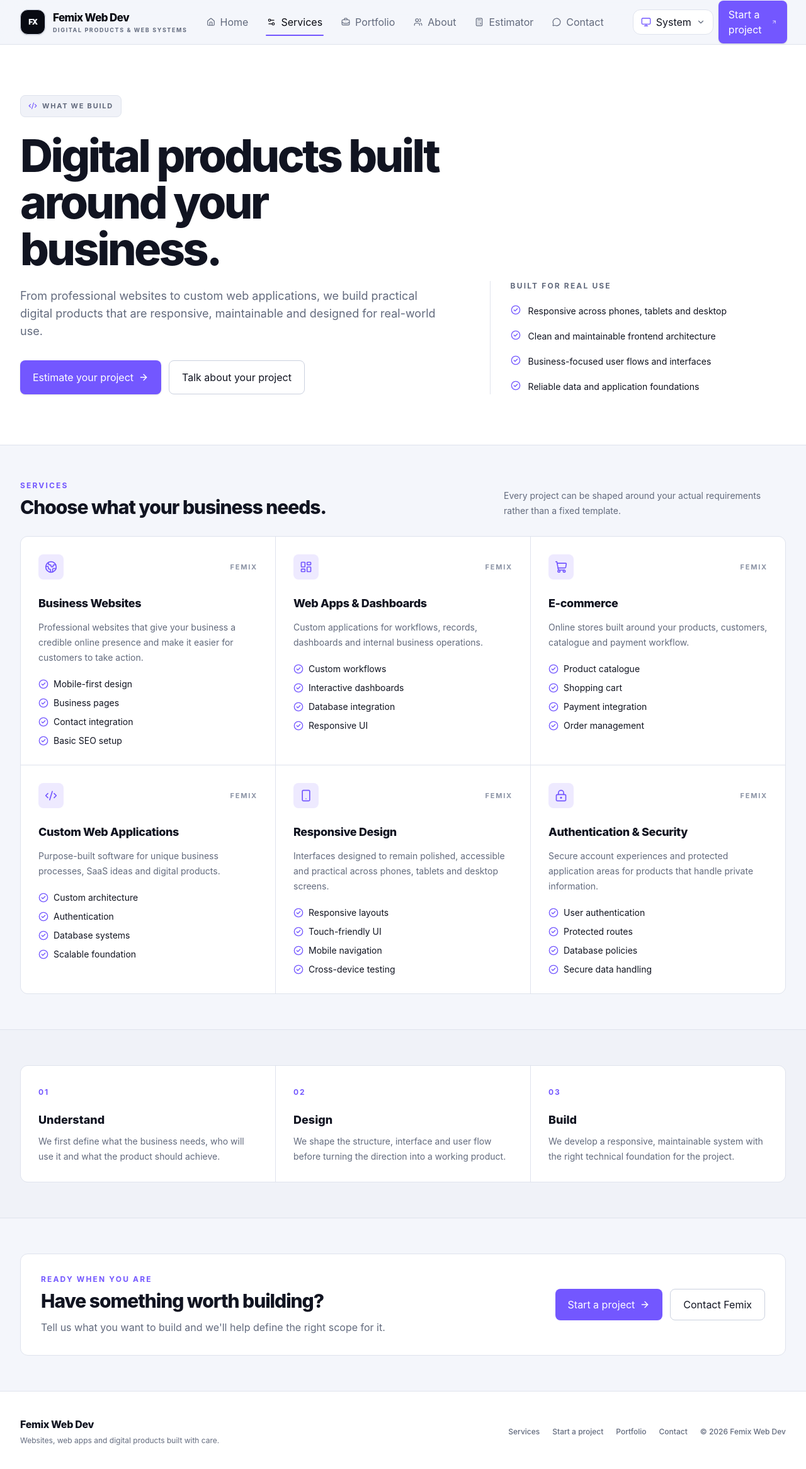
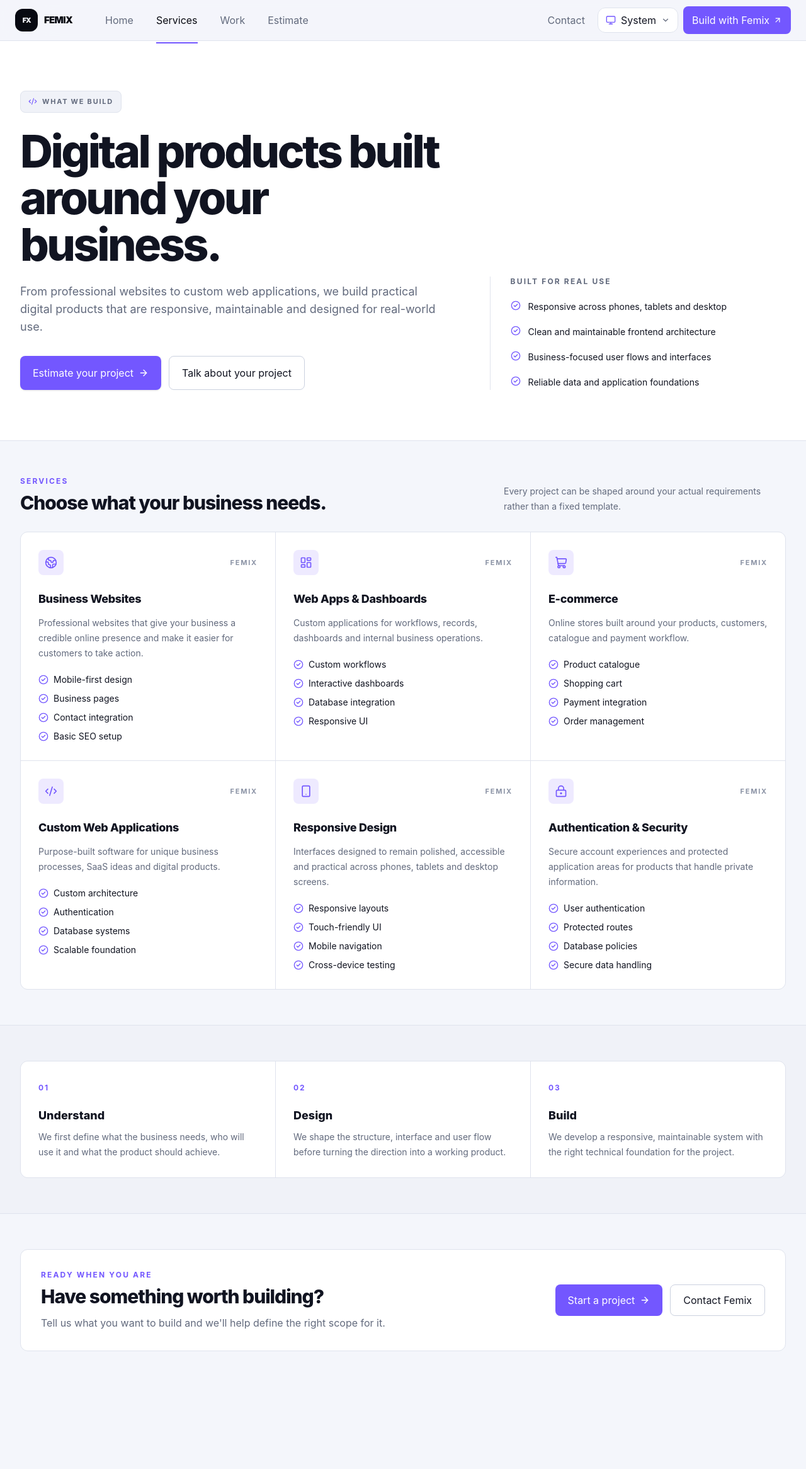
Before and after one commit to femixdigital/femix-web-dev, a React (Vite) app: page /services in a window 1280 px wide. Shown: the top 2332 px of the page at 63% size. After the commit the page ends 2201 px from the top, so only its background shows below. Built offline with nearby package versions, Linux system fonts and the light colour scheme.

Commit message:
feat: redesign SPA home with Femix FX core

```diff
--- a/src/App.tsx
+++ b/src/App.tsx
@@ -1,5 +1,4 @@
-import React from 'react';
-import { BrowserRouter as Router, Link, Route, Routes } from 'react-router-dom';
+import { BrowserRouter as Router, Route, Routes } from 'react-router-dom';
 import { Navbar } from './components/Navbar';
 import { ThemeProvider } from './components/ThemeProvider';
 import { Home } from './pages/Home';
@@ -12,54 +11,6 @@ import Services from './pages/Services';
 import { NotFound } from './pages/NotFound';
 import StartProject from './pages/StartProject';
 
-const Footer: React.FC = () => (
-  <footer className="border-t border-[var(--app-border)] bg-[var(--app-surface)]">
-    <div className="mx-auto flex max-w-7xl flex-col gap-6 px-5 py-10 sm:px-8 md:flex-row md:items-center md:justify-between">
-      <div>
-        <p className="text-base font-extrabold tracking-[-0.02em] text-[var(--app-text)]">
-          Femix Web Dev
-        </p>
-        <p className="mt-1 max-w-sm text-xs leading-5 text-[var(--app-muted)]">
-          Websites, web apps and digital products built with care.
-        </p>
-      </div>
-
-      <div className="flex flex-wrap items-center gap-x-5 gap-y-3 text-xs font-medium text-[var(--app-muted)]">
-        <Link
-          to="/services"
-          className="transition-colors hover:text-[var(--app-brand)]"
-        >
-          Services
-        </Link>
-
-        <Link
-          to="/start-project"
-          className="transition-colors hover:text-[var(--app-brand)]"
-        >
-          Start a project
-        </Link>
-
-        <Link
-          to="/portfolio"
-          className="transition-colors hover:text-[var(--app-brand)]"
-        >
-          Portfolio
-        </Link>
-
-        <Link
-          to="/contact"
-          className="transition-colors hover:text-[var(--app-brand)]"
-        >
-          Contact
-        </Link>
-
-        <span>
-          © {new Date().getFullYear()} Femix Web Dev
-        </span>
-      </div>
-    </div>
-  </footer>
-);
 
 export function App() {
   return (
@@ -68,7 +19,7 @@ export function App() {
         <div className="min-h-screen bg-[var(--app-bg)] font-sans text-[var(--app-text)] antialiased">
           <Navbar />
 
-          <main className="min-h-[calc(100vh-72px)]">
+          <main className="min-h-screen pt-16">
             <Routes>
               <Route path="/" element={<Home />} />
               <Route path="/portfolio" element={<Portfolio />} />
@@ -81,8 +32,6 @@ export function App() {
               <Route path="*" element={<NotFound />} />
             </Routes>
           </main>
-
-          <Footer />
         </div>
       </Router>
     </ThemeProvider>
--- a/src/components/Navbar.tsx
+++ b/src/components/Navbar.tsx
@@ -5,22 +5,17 @@ import {
   BriefcaseBusiness,
   Calculator,
   ChevronRight,
-  Home,
+  Code2,
   Menu,
-  MessageCircle,
-  Settings2,
-  Users,
   X,
 } from 'lucide-react';
 import { ThemeSwitcher } from './ThemeSwitcher';
 
 const navItems = [
-  { label: 'Home', href: '/', icon: Home },
-  { label: 'Services', href: '/services', icon: Settings2 },
-  { label: 'Portfolio', href: '/portfolio', icon: BriefcaseBusiness },
-  { label: 'About', href: '/about', icon: Users },
-  { label: 'Estimator', href: '/estimator', icon: Calculator },
-  { label: 'Contact', href: '/contact', icon: MessageCircle },
+  { label: 'Home', href: '/', icon: Code2 },
+  { label: 'Services', href: '/services', icon: BriefcaseBusiness },
+  { label: 'Work', href: '/portfolio', icon: BriefcaseBusiness },
+  { label: 'Estimate', href: '/estimator', icon: Calculator },
 ];
 
 export const Navbar: React.FC = () => {
@@ -29,7 +24,7 @@ export const Navbar: React.FC = () => {
 
   useEffect(() => {
     setMobileOpen(false);
-  }, [location.pathname, location.hash]);
+  }, [location.pathname]);
 
   useEffect(() => {
     const handleEscape = (event: KeyboardEvent) => {
@@ -39,7 +34,6 @@ export const Navbar: React.FC = () => {
     };
 
     document.addEventListener('keydown', handleEscape);
-
     return () => document.removeEventListener('keydown', handleEscape);
   }, []);
 
@@ -49,28 +43,91 @@ export const Navbar: React.FC = () => {
   };
 
   return (
-    <header className="sticky top-0 z-50 border-b border-[var(--app-border)] bg-[var(--app-header)] backdrop-blur-xl">
-      <div className="mx-auto flex h-[70px] max-w-[1440px] items-center gap-4 px-4 sm:px-6 lg:px-8">
+    <>
+      <header className="fixed inset-x-0 top-0 z-[80] border-b border-[var(--app-border)] bg-[var(--app-bg)]/90 backdrop-blur-2xl">
+        <div className="mx-auto flex h-16 max-w-[1600px] items-center gap-3 px-4 sm:px-6">
           <Link
             to="/"
-          className="group flex min-w-0 shrink-0 items-center gap-3"
-          aria-label="Femix Web Dev home"
+            className="group flex shrink-0 items-center gap-2.5"
+            aria-label="Femix home"
           >
-          <span className="flex h-10 w-10 items-center justify-center rounded-xl border border-[var(--app-border-strong)] bg-[var(--app-text-strong)] text-[var(--app-bg)] shadow-sm transition-transform duration-200 group-hover:-translate-y-0.5">
-            <span className="text-xs font-black tracking-[-0.12em]">FX</span>
+            <span className="flex h-9 w-9 items-center justify-center rounded-xl bg-[var(--app-text-strong)] text-[var(--app-bg)] transition-transform duration-200 group-hover:scale-105">
+              <span className="text-[11px] font-black tracking-[-0.12em]">
+                FX
+              </span>
             </span>
 
-          <span className="min-w-0">
-            <span className="block truncate text-[16px] font-extrabold tracking-[-0.035em] text-[var(--app-text-strong)] sm:text-[17px]">
-              Femix Web Dev
-            </span>
-            <span className="hidden text-[9px] font-bold uppercase tracking-[0.18em] text-[var(--app-muted)] sm:block">
-              Digital products & web systems
-            </span>
+            <span className="hidden text-[15px] font-black tracking-[-0.045em] text-[var(--app-text-strong)] sm:block">
+              FEMIX
             </span>
           </Link>
 
-        <nav className="ml-auto hidden items-center gap-0.5 xl:flex">
+          <nav className="ml-6 hidden items-center gap-1 lg:flex">
+            {navItems.map((item) => {
+              const active = isActive(item.href);
+
+              return (
+                <Link
+                  key={item.href}
+                  to={item.href}
+                  className={`relative px-4 py-2 text-[13px] font-semibold transition-colors ${
+                    active
+                      ? 'text-[var(--app-text-strong)]'
+                      : 'text-[var(--app-muted)] hover:text-[var(--app-text)]'
+                  }`}
+                >
+                  {item.label}
+
+                  {active && (
+                    <span className="absolute inset-x-4 -bottom-[17px] h-0.5 bg-[var(--app-brand)]" />
+                  )}
+                </Link>
+              );
+            })}
+          </nav>
+
+          <div className="ml-auto flex items-center gap-2">
+            <Link
+              to="/contact"
+              className="hidden rounded-lg px-3 py-2 text-[12px] font-semibold text-[var(--app-muted)] transition hover:text-[var(--app-text-strong)] sm:block"
+            >
+              Contact
+            </Link>
+
+            <ThemeSwitcher />
+
+            <Link
+              to="/start-project"
+              className="hidden items-center gap-1.5 rounded-lg bg-[var(--app-brand)] px-3.5 py-2.5 text-[12px] font-bold text-[var(--app-brand-contrast)] transition hover:bg-[var(--app-brand-hover)] sm:flex"
+            >
+              Build with Femix
+              <ArrowUpRight className="h-3.5 w-3.5" />
+            </Link>
+
+            <button
+              type="button"
+              onClick={() => setMobileOpen((value) => !value)}
+              aria-label={mobileOpen ? 'Close navigation' : 'Open navigation'}
+              aria-expanded={mobileOpen}
+              className="flex h-9 w-9 items-center justify-center rounded-lg border border-[var(--app-border)] bg-[var(--app-surface)] text-[var(--app-text)] lg:hidden"
+            >
+              {mobileOpen ? (
+                <X className="h-4 w-4" />
+              ) : (
+                <Menu className="h-4 w-4" />
+              )}
+            </button>
+          </div>
+        </div>
+
+        {mobileOpen && (
+          <div className="absolute inset-x-0 top-16 min-h-[calc(100vh-4rem)] border-t border-[var(--app-border)] bg-[var(--app-bg)] px-4 py-5 lg:hidden">
+            <nav className="mx-auto max-w-lg">
+              <div className="mb-5 text-[9px] font-bold uppercase tracking-[0.22em] text-[var(--app-muted-2)]">
+                Femix / Navigate
+              </div>
+
+              <div className="space-y-1">
                 {navItems.map((item) => {
                   const Icon = item.icon;
                   const active = isActive(item.href);
@@ -79,95 +136,36 @@ export const Navbar: React.FC = () => {
                     <Link
                       key={item.href}
                       to={item.href}
-                className={`relative flex items-center gap-2 px-3.5 py-2.5 text-[13px] font-semibold transition-colors ${
+                      className={`flex items-center justify-between border-b border-[var(--app-border)] py-5 ${
                         active
                           ? 'text-[var(--app-text-strong)]'
-                    : 'text-[var(--app-muted)] hover:text-[var(--app-text)]'
+                          : 'text-[var(--app-muted)]'
                       }`}
                     >
-                <Icon className="h-3.5 w-3.5" />
+                      <span className="flex items-center gap-4">
+                        <Icon className="h-5 w-5" />
+                        <span className="text-2xl font-black tracking-[-0.05em]">
                           {item.label}
+                        </span>
+                      </span>
 
-                {active && (
-                  <span className="absolute inset-x-3 bottom-0 h-0.5 rounded-full bg-[var(--app-brand)]" />
-                )}
+                      <ChevronRight className="h-5 w-5" />
                     </Link>
                   );
                 })}
-        </nav>
-
-        <div className="ml-auto hidden items-center gap-2 xl:ml-4 xl:flex">
-          <ThemeSwitcher />
+              </div>
 
               <Link
                 to="/start-project"
-            className="flex items-center gap-2 rounded-lg bg-[var(--app-brand)] px-4 py-2.5 text-[13px] font-bold text-[var(--app-brand-contrast)] shadow-sm transition hover:bg-[var(--app-brand-hover)]"
+                className="mt-8 flex items-center justify-between rounded-xl bg-[var(--app-brand)] px-5 py-4 text-sm font-bold text-[var(--app-brand-contrast)]"
               >
-            Start a project
-            <ArrowUpRight className="h-4 w-4" />
-          </Link>
-        </div>
-
-        <div className="ml-auto flex items-center gap-2 xl:hidden">
-          <ThemeSwitcher />
-
-          <button
-            type="button"
-            onClick={() => setMobileOpen((value) => !value)}
-            aria-label={mobileOpen ? 'Close menu' : 'Open menu'}
-            aria-expanded={mobileOpen}
-            className="flex h-10 w-10 items-center justify-center rounded-lg border border-[var(--app-border)] bg-[var(--app-surface)] text-[var(--app-text)] transition hover:border-[var(--app-border-strong)]"
-          >
-            {mobileOpen ? (
-              <X className="h-5 w-5" />
-            ) : (
-              <Menu className="h-5 w-5" />
-            )}
-          </button>
-        </div>
-      </div>
-
-      {mobileOpen && (
-        <div className="border-t border-[var(--app-border)] bg-[var(--app-surface)] xl:hidden">
-          <nav className="mx-auto max-w-[1440px] space-y-1 px-4 py-4 sm:px-6">
-            {navItems.map((item) => {
-              const Icon = item.icon;
-              const active = isActive(item.href);
-
-              return (
-                <Link
-                  key={item.href}
-                  to={item.href}
-                  className={`flex items-center justify-between rounded-lg px-4 py-3.5 text-sm font-semibold transition ${
-                    active
-                      ? 'bg-[var(--app-brand-soft)] text-[var(--app-text-strong)]'
-                      : 'text-[var(--app-muted)] hover:bg-[var(--app-surface-2)] hover:text-[var(--app-text)]'
-                  }`}
-                >
-                  <span className="flex items-center gap-3">
-                    <Icon className="h-4 w-4" />
-                    {item.label}
-                  </span>
-
-                  <ChevronRight className="h-4 w-4" />
-                </Link>
-              );
-            })}
-
-            <Link
-              to="/start-project"
-              className="mt-3 flex items-center justify-between rounded-lg bg-[var(--app-brand)] px-4 py-3.5 text-sm font-bold text-[var(--app-brand-contrast)]"
-            >
-              <span className="flex items-center gap-3">
-                <ArrowUpRight className="h-4 w-4" />
-                Start a project
-              </span>
-
-              <ArrowUpRight className="h-4 w-4" />
+                <span>Build with Femix</span>
+                <ArrowUpRight className="h-5 w-5" />
               </Link>
             </nav>
           </div>
         )}
       </header>
+    </>
   );
 };
--- a/src/pages/Home.tsx
+++ b/src/pages/Home.tsx
@@ -2,113 +2,140 @@ import React from 'react';
 import { Link } from 'react-router-dom';
 import {
   ArrowUpRight,
-  Box,
+  Boxes,
   Code2,
+  Cpu,
   Layers3,
-  Sparkles,
+  MoveUpRight,
 } from 'lucide-react';
 import FemixScene from '../components/three/FemixScene';
 
-const capabilities = [
+const services = [
   {
+    label: 'WEB',
+    title: 'Web development',
     icon: Code2,
-    label: 'Web',
-    title: 'Web development',
     to: '/services/web-development',
   },
   {
-    icon: Layers3,
-    label: 'Apps',
+    label: 'APPS',
     title: 'Web applications',
+    icon: Boxes,
     to: '/services/web-applications',
   },
   {
-    icon: Box,
-    label: 'Systems',
+    label: 'SYSTEMS',
     title: 'Business systems',
+    icon: Cpu,
     to: '/services/business-systems',
+  },
+  {
+    label: 'LANDING',
+    title: 'Landing pages',
+    icon: Layers3,
+    to: '/services/landing-pages',
   },
 ];
 
 export const Home: React.FC = () => {
   return (
-    <main className="relative min-h-[calc(100vh-72px)] overflow-hidden bg-[var(--app-bg)] text-[var(--app-text)]">
-      <div className="pointer-events-none absolute inset-0">
-        <div className="absolute left-1/2 top-[-18rem] h-[38rem] w-[38rem] -translate-x-1/2 rounded-full bg-[var(--app-brand-glow)] blur-3xl" />
-        <div className="absolute bottom-[-14rem] left-[-10rem] h-[28rem] w-[28rem] rounded-full bg-[var(--app-accent-glow)] blur-3xl" />
+    <main className="relative min-h-[calc(100vh-4rem)] overflow-hidden bg-[var(--app-bg)] text-[var(--app-text)]">
+      <div className="pointer-events-none absolute inset-0 overflow-hidden">
+        <div className="absolute left-[42%] top-[10%] h-[32rem] w-[32rem] rounded-full bg-[var(--app-brand-glow)] blur-[120px]" />
+        <div className="absolute right-[-10%] top-[38%] h-[24rem] w-[24rem] rounded-full bg-[var(--app-accent-glow)] blur-[100px]" />
+
+        <div className="absolute inset-0 opacity-[0.045] [background-image:linear-gradient(var(--app-text)_1px,transparent_1px),linear-gradient(90deg,var(--app-text)_1px,transparent_1px)] [background-size:64px_64px]" />
       </div>
 
-      <section className="relative mx-auto grid min-h-[calc(100vh-72px)] max-w-[1440px] items-center px-4 py-8 sm:px-6 lg:grid-cols-[0.9fr_1.1fr] lg:px-8 lg:py-10">
-        <div className="relative z-10 max-w-xl">
-          <div className="mb-6 inline-flex items-center gap-2 rounded-full border border-[var(--app-border)] bg-[var(--app-surface)]/80 px-3 py-1.5 text-[10px] font-bold uppercase tracking-[0.2em] text-[var(--app-muted)] backdrop-blur-xl">
-            <Sparkles className="h-3.5 w-3.5 text-[var(--app-brand)]" />
-            Femix Digital
+      <section className="relative mx-auto flex min-h-[calc(100vh-4rem)] max-w-[1600px] flex-col px-4 pb-4 pt-5 sm:px-6 lg:px-8">
+        <div className="flex items-center justify-between border-b border-[var(--app-border)] pb-3">
+          <div className="text-[9px] font-bold uppercase tracking-[0.24em] text-[var(--app-muted-2)]">
+            Femix / Digital engineering
           </div>
 
-          <h1 className="max-w-4xl text-5xl font-black leading-[0.9] tracking-[-0.07em] text-[var(--app-text-strong)] sm:text-7xl lg:text-[clamp(4.5rem,7vw,7.5rem)]">
-            Digital
+          <div className="flex items-center gap-2 text-[9px] font-bold uppercase tracking-[0.2em] text-[var(--app-muted)]">
+            <span className="h-1.5 w-1.5 rounded-full bg-[var(--app-accent)] shadow-[0_0_12px_var(--app-accent)]" />
+            Available
+          </div>
+        </div>
+
+        <div className="relative grid min-h-0 flex-1 items-center lg:grid-cols-[0.82fr_1.18fr]">
+          <div className="relative z-20 py-10 lg:py-0">
+            <div className="mb-5 text-[10px] font-bold uppercase tracking-[0.3em] text-[var(--app-brand-bright)]">
+              FEMIX WEB DEV
+            </div>
+
+            <h1 className="max-w-[850px] text-[clamp(4rem,10vw,9.5rem)] font-black leading-[0.78] tracking-[-0.09em] text-[var(--app-text-strong)]">
+              BUILD
               <br />
-            <span className="bg-gradient-to-r from-[var(--app-brand)] via-[var(--app-brand-bright)] to-[var(--app-accent)] bg-clip-text text-transparent">
-              built different.
-            </span>
+              <span className="text-[var(--app-brand-bright)]">DIGITAL.</span>
             </h1>
 
-          <p className="mt-7 max-w-md text-sm leading-6 text-[var(--app-muted)] sm:text-base">
-            Websites, applications and business systems engineered for real-world use.
+            <div className="mt-7 flex max-w-md items-end justify-between gap-6">
+              <p className="max-w-[230px] text-xs leading-5 text-[var(--app-muted)]">
+                Websites, apps and business systems.
               </p>
 
-          <div className="mt-7 flex flex-wrap gap-3">
               <Link
                 to="/start-project"
-              className="inline-flex items-center gap-2 rounded-full bg-[var(--app-brand)] px-5 py-3 text-sm font-bold text-[var(--app-brand-contrast)] transition-transform hover:-translate-y-0.5"
+                className="group flex h-14 w-14 shrink-0 items-center justify-center rounded-full bg-[var(--app-brand)] text-[var(--app-brand-contrast)] transition-transform duration-300 hover:scale-105"
+                aria-label="Start a project"
               >
-              Start a project
-              <ArrowUpRight className="h-4 w-4" />
-            </Link>
-
-            <Link
-              to="/portfolio"
-              className="inline-flex items-center gap-2 rounded-full border border-[var(--app-border-strong)] bg-[var(--app-surface)]/70 px-5 py-3 text-sm font-bold backdrop-blur-xl transition-colors hover:bg-[var(--app-surface-2)]"
-            >
-              Explore work
+                <ArrowUpRight className="h-5 w-5 transition-transform group-hover:translate-x-0.5 group-hover:-translate-y-0.5" />
               </Link>
             </div>
+          </div>
 
-          <div className="mt-10 grid max-w-lg grid-cols-3 gap-2">
-            {capabilities.map(({ icon: Icon, label, title, to }) => (
+          <div className="relative h-[45vh] min-h-[320px] lg:h-[calc(100vh-12rem)]">
+            <FemixScene />
+
+            <div className="pointer-events-none absolute left-[8%] top-[12%] rounded-full border border-[var(--app-border)] bg-[var(--app-bg)]/60 px-3 py-1.5 text-[8px] font-bold uppercase tracking-[0.22em] text-[var(--app-muted)] backdrop-blur-xl">
+              Interactive / 3D
+            </div>
+
+            <div className="pointer-events-none absolute bottom-[10%] right-[4%] max-w-[150px] text-right">
+              <div className="text-[8px] font-bold uppercase tracking-[0.2em] text-[var(--app-muted-2)]">
+                Design × Code
+              </div>
+              <div className="mt-1 text-xs font-bold text-[var(--app-text)]">
+                Systems that move.
+              </div>
+            </div>
+
+            <div className="pointer-events-none absolute right-[12%] top-[24%] h-20 w-20 rounded-full border border-[var(--app-border)] opacity-60" />
+            <div className="pointer-events-none absolute bottom-[20%] left-[10%] h-8 w-8 rounded-full border border-[var(--app-border-strong)] opacity-60" />
+          </div>
+        </div>
+
+        <div className="grid border-t border-[var(--app-border)] sm:grid-cols-2 lg:grid-cols-4">
+          {services.map(({ label, title, icon: Icon, to }, index) => (
             <Link
               key={label}
               to={to}
-                className="group rounded-2xl border border-[var(--app-border)] bg-[var(--app-surface)]/65 p-3 backdrop-blur-xl transition-all hover:-translate-y-1 hover:border-[var(--app-border-strong)] hover:bg-[var(--app-surface-2)]"
+              className={`group relative flex min-h-[88px] items-center justify-between gap-4 px-3 py-4 transition-colors hover:bg-[var(--app-surface)] ${
+                index !== services.length - 1
+                  ? 'border-b border-[var(--app-border)] lg:border-b-0 lg:border-r'
+                  : ''
+              }`}
             >
-                <Icon className="h-4 w-4 text-[var(--app-brand)] transition-transform group-hover:scale-110" />
-                <span className="mt-5 block text-[10px] font-bold uppercase tracking-[0.16em] text-[var(--app-muted-2)]">
+              <div className="flex items-center gap-3">
+                <span className="flex h-9 w-9 items-center justify-center rounded-lg border border-[var(--app-border)] bg-[var(--app-surface)] transition-transform group-hover:-translate-y-0.5">
+                  <Icon className="h-4 w-4 text-[var(--app-brand-bright)]" />
+                </span>
+
+                <span>
+                  <span className="block text-[9px] font-bold uppercase tracking-[0.2em] text-[var(--app-muted-2)]">
                     {label}
                   </span>
-                <span className="mt-1 block text-xs font-semibold leading-4 text-[var(--app-text)]">
+                  <span className="mt-1 block text-xs font-bold text-[var(--app-text)]">
                     {title}
                   </span>
+                </span>
+              </div>
+
+              <MoveUpRight className="h-4 w-4 text-[var(--app-muted-2)] transition-transform group-hover:-translate-y-0.5 group-hover:translate-x-0.5 group-hover:text-[var(--app-text)]" />
             </Link>
           ))}
-          </div>
-        </div>
-
-        <div className="relative order-first h-[48vh] min-h-[360px] sm:h-[56vh] lg:order-last lg:h-[calc(100vh-110px)]">
-          <div className="absolute inset-0 rounded-[2rem] border border-[var(--app-border)] bg-[var(--app-surface)]/20 backdrop-blur-[2px]" />
-          <FemixScene />
-
-          <div className="pointer-events-none absolute left-4 top-4 rounded-full border border-[var(--app-border)] bg-[var(--app-surface)]/70 px-3 py-1.5 text-[9px] font-bold uppercase tracking-[0.18em] text-[var(--app-muted)] backdrop-blur-xl">
-            Interactive / 3D
-          </div>
-
-          <div className="pointer-events-none absolute bottom-4 right-4 max-w-[170px] rounded-2xl border border-[var(--app-border)] bg-[var(--app-surface)]/75 p-3 backdrop-blur-xl">
-            <div className="text-[9px] font-bold uppercase tracking-[0.18em] text-[var(--app-muted-2)]">
-              Digital craft
-            </div>
-            <div className="mt-1 text-xs font-semibold text-[var(--app-text)]">
-              Design × Code × Systems
-            </div>
-          </div>
         </div>
       </section>
     </main>
```
Also changed, not shown: src/components/three/FemixScene.tsx (+119 -28 lines), 1 other file (tests, documents, lock files or other folders). Lines whose indentation alone changed are shown as unchanged.
